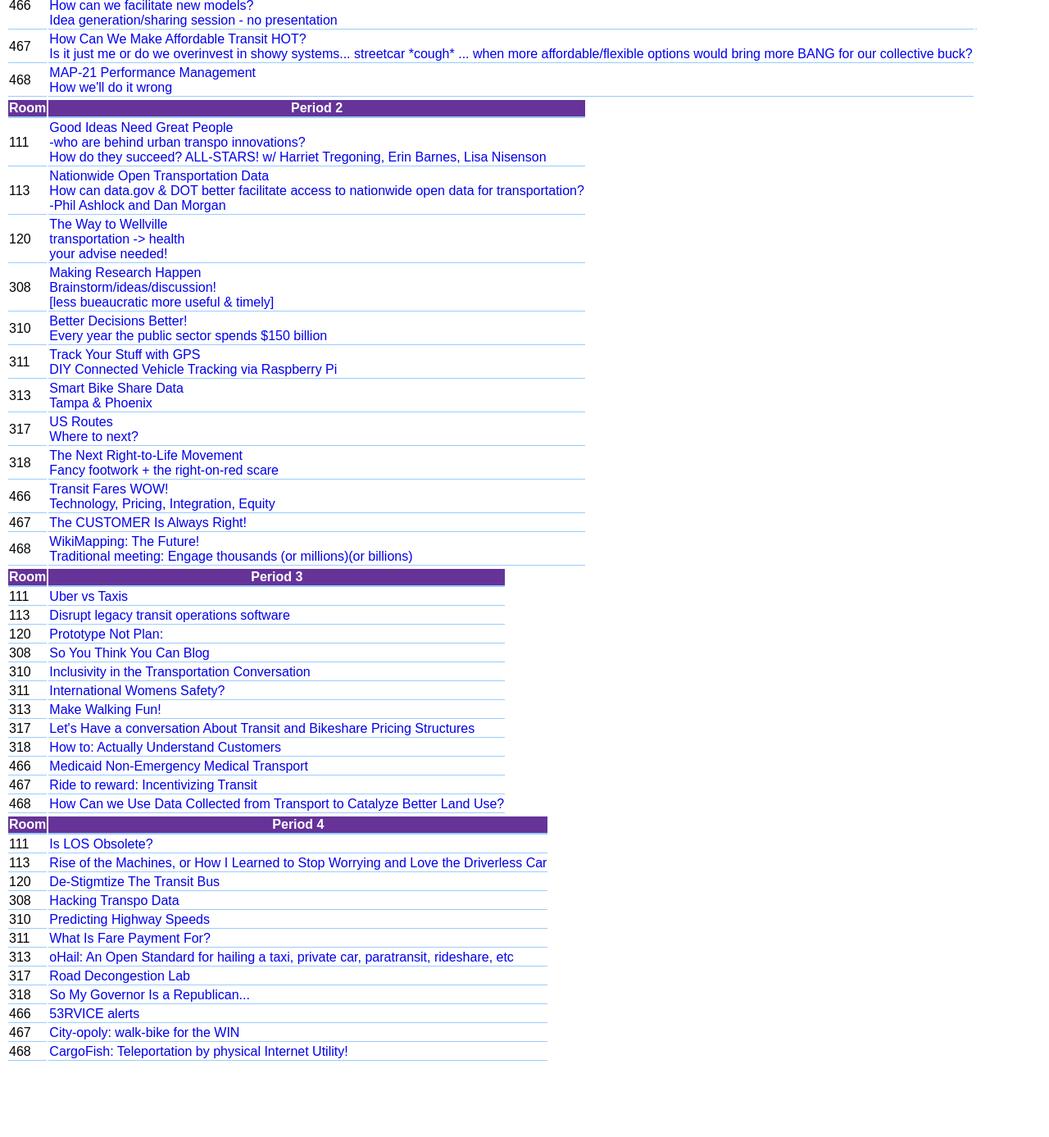
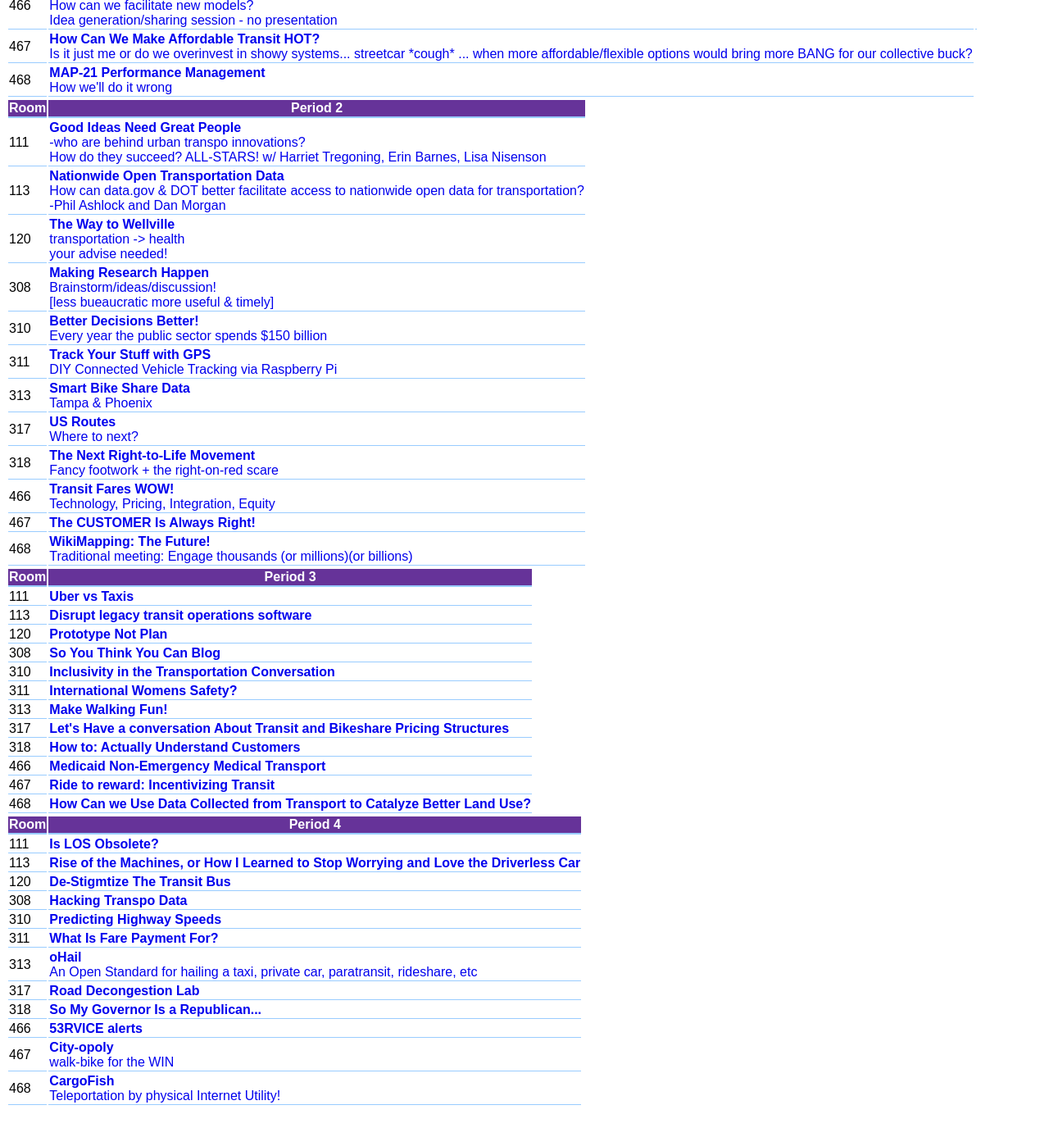
Before and after one commit to transpocamp/transportationcamp.org, a Jekyll site: the page events/dc-2015/schedule.html, which Jekyll copies as it is, in a window 1280 px wide and 1400 px high, scrolled down 778 px. Shown: the top 1387 px of the window at 82% size. Built offline with Jekyll 4.4.1, drawn with Linux system fonts in a browser that asks for light colours; Markdown is read by kramdown in place of the engine named in the settings; before the commit the page ends 2124 px from its top, so only the background shows below that; some of the changed lines change nothing that is shown; some of the changed text lies outside the part shown.

Commit message:
bolding session titles

```diff
--- a/events/dc-2015/schedule.html
+++ b/events/dc-2015/schedule.html
@@ -45,119 +45,119 @@
 <p>
 <table class=wall >
 <tr><th>Room</th><th>Period 1<a name="1"></a></th></tr>
-<tr><td>111</td><td><a href="https://tcamp2015dc.hackpad.com/fmq9egGYo24">Transpo All-Stars in Conversation<br>
-  with Emily Badger (wonkblog), Tim Papandreou (SFMATA), Shin-Pei Tsay (Transit Center), and Gabe Klein (FontinaUS Partners)
+<tr><td>111</td><td><a href="https://tcamp2015dc.hackpad.com/fmq9egGYo24"><strong>Transpo All-Stars in Conversation</strong><br>
+  with Emily Badger (wonkblog), Tim Papandreou (SFMATA), Shin-Pei Tsay (Transit Center), and Gabe Klein (Fontinalis Partners)
 </a></td><td></td><td></td><td></td></tr>
-<tr><td>113</td><td><a href="https://tcamp2015dc.hackpad.com/TvBFPsUCY95">Induced Travel<br>
+<tr><td>113</td><td><a href="https://tcamp2015dc.hackpad.com/TvBFPsUCY95"><strong>Induced Travel</strong><br>
   Let's stop ignoring it and factor it in to transportation infrastructure investment decisions.
 </a></td><td></td><td></td><td></td></tr>
-<tr><td>120</td><td><a href="https://tcamp2015dc.hackpad.com/09F7ZOfiVgZ">Um... What's Up with These Low Gas Prices?<br>
+<tr><td>120</td><td><a href="https://tcamp2015dc.hackpad.com/09F7ZOfiVgZ"><strong>Um... What's Up with These Low Gas Prices?</strong><br>
   AKA gas tax reform
 </a></td><td></td><td></td><td></td></tr>
-<tr><td>308</td><td><a href="https://tcamp2015dc.hackpad.com/m0JGpiproJu">Modernizing TDM<br>
+<tr><td>308</td><td><a href="https://tcamp2015dc.hackpad.com/m0JGpiproJu"><strong>Modernizing TDM</strong><br>
 w/Car-Free AtoZ<br>
   Arlington & Conveyal
 </a></td></tr>
-<tr><td>310</td><td><a href="https://tcamp2015dc.hackpad.com/M4IUTXdKext">How do we measure happiness in Transportation?</a></td></tr>
-<tr><td>311</td><td><a href="https://tcamp2015dc.hackpad.com/qqNthGdi9wY">Bus Routing with OpenStreetMap (data)<br>
+<tr><td>310</td><td><a href="https://tcamp2015dc.hackpad.com/M4IUTXdKext"><strong>How do we measure happiness in Transportation?</strong></a></td></tr>
+<tr><td>311</td><td><a href="https://tcamp2015dc.hackpad.com/qqNthGdi9wY"><strong>Bus Routing with OpenStreetMap (data)</strong><br>
   GoogleMaps is neither free, open, nor responsive to bicyclists' needs<br>
   Mapbox - Conveyal - OSRM
 </a></td></tr>
-<tr><td>313</td><td><a href="https://tcamp2015dc.hackpad.com/HoLUI3CbERc">Flashing Lights<br>
+<tr><td>313</td><td><a href="https://tcamp2015dc.hackpad.com/HoLUI3CbERc"><strong>Flashing Lights</strong><br>
   (Don't) believe the hype! Let's discuss how to study flashing yellow arrows and other signal "innovations" + brainstorm fun new signals
 </a></tr>
-<tr><td>317</td><td><a href="https://tcamp2015dc.hackpad.com/BNawsvjvTEb">Another One Rides the Bus<br>
+<tr><td>317</td><td><a href="https://tcamp2015dc.hackpad.com/BNawsvjvTEb"><strong>Another One Rides the Bus</strong><br>
   Making the bus FUN SEXY SOCIAL!<br>
   Bringing sexy back
 </a></td></tr>
-<tr><td>318</td><td><a href="https://tcamp2015dc.hackpad.com/kJex9gLyqmA">We Count Bikes - Why?<br>
+<tr><td>318</td><td><a href="https://tcamp2015dc.hackpad.com/kJex9gLyqmA"><strong>We Count Bikes - Why?</strong><br>
   What do we do with that data?<br>
   How do we use use it to change the world?
 </a></td><td></td></tr>
-<tr><td>466</td><td><a href="https://tcamp2015dc.hackpad.com/skSyFLDy6Yi">Neighborhood Ridesharing<br>
+<tr><td>466</td><td><a href="https://tcamp2015dc.hackpad.com/skSyFLDy6Yi"><strong>Neighborhood Ridesharing</strong><br>
   How can we facilitate new models?<br>
   Idea generation/sharing session - no presentation
 </a></td><td></td></tr>
-<tr><td>467</td><td><a href="https://tcamp2015dc.hackpad.com/0iqvFJcyLtD">How Can We Make Affordable Transit HOT?<br>
+<tr><td>467</td><td><a href="https://tcamp2015dc.hackpad.com/0iqvFJcyLtD"><strong>How Can We Make Affordable Transit HOT?</strong><br>
   Is it just me or do we overinvest in showy systems... streetcar *cough* ...
   when more affordable/flexible options would bring more BANG for our collective buck?
 </a></td></tr>
-<tr><td>468</td><td><a href="https://tcamp2015dc.hackpad.com/f0qIpUVpMrG">MAP-21 Performance Management<br>
+<tr><td>468</td><td><a href="https://tcamp2015dc.hackpad.com/f0qIpUVpMrG"><strong>MAP-21 Performance Management</strong><br>
   How we'll do it wrong
 </a></td></tr>
 </table>
 <table class=wall >
 <tr><th>Room</th><th>Period 2<a name="2"></a></th></tr>
-<tr><td>111</td><td><a href="https://tcamp2015dc.hackpad.com/hxZV1qi2buq">Good Ideas Need Great People<br>
+<tr><td>111</td><td><a href="https://tcamp2015dc.hackpad.com/hxZV1qi2buq"><strong>Good Ideas Need Great People</strong><br>
   -who are behind urban transpo innovations?<br>
   How do they succeed?
   ALL-STARS! w/ Harriet Tregoning, Erin Barnes, Lisa Nisenson
 </a></td></tr>
-<tr><td>113</td><td><a href="https://tcamp2015dc.hackpad.com/bzhU6NZLFUM">Nationwide Open Transportation Data<br>
+<tr><td>113</td><td><a href="https://tcamp2015dc.hackpad.com/bzhU6NZLFUM"><strong>Nationwide Open Transportation Data</strong><br>
   How can data.gov & DOT better facilitate access to nationwide
   open data for transportation?<br>
   -Phil Ashlock and Dan Morgan
 </a></td></tr>
-<tr><td>120</td><td><a href="https://tcamp2015dc.hackpad.com/mB2vl9HyrF1">The Way to Wellville<br>
+<tr><td>120</td><td><a href="https://tcamp2015dc.hackpad.com/mB2vl9HyrF1"><strong>The Way to Wellville</strong><br>
   transportation -> health<br>
   your advise needed!
 </a></td></tr>
-<tr><td>308</td><td><a href="https://tcamp2015dc.hackpad.com/wqONoX9zHPx">Making Research Happen<br>
+<tr><td>308</td><td><a href="https://tcamp2015dc.hackpad.com/wqONoX9zHPx"><strong>Making Research Happen</strong><br>
   Brainstorm/ideas/discussion!<br>
   [less bueaucratic more useful & timely]
 </a></td></tr>
-<tr><td>310</td><td><a href="https://tcamp2015dc.hackpad.com/qui3XqLYw2L">Better Decisions Better!<br>
+<tr><td>310</td><td><a href="https://tcamp2015dc.hackpad.com/qui3XqLYw2L"><strong>Better Decisions Better!</strong><br>
   Every year the public sector spends $150 billion
 </a></td></tr>
-<tr><td>311</td><td><a href="https://tcamp2015dc.hackpad.com/B9H5artojMz">Track Your Stuff with GPS<br>
+<tr><td>311</td><td><a href="https://tcamp2015dc.hackpad.com/B9H5artojMz"><strong>Track Your Stuff with GPS</strong><br>
   DIY Connected Vehicle Tracking via Raspberry Pi
 </a></td></tr>
-<tr><td>313</td><td><a href="https://tcamp2015dc.hackpad.com/HKfJWOrGROR">Smart Bike Share Data<br>
+<tr><td>313</td><td><a href="https://tcamp2015dc.hackpad.com/HKfJWOrGROR"><strong>Smart Bike Share Data</strong><br>
 Tampa & Phoenix
 </a></td></tr>
-<tr><td>317</td><td><a href="https://tcamp2015dc.hackpad.com/6dRJgNjwaXz">US Routes<br>
+<tr><td>317</td><td><a href="https://tcamp2015dc.hackpad.com/6dRJgNjwaXz"><strong>US Routes</strong><br>
   Where to next?
 </a></td></tr>
-<tr><td>318</td><td><a href="https://tcamp2015dc.hackpad.com/FGD8z3qr8C6">The Next Right-to-Life Movement<br>
+<tr><td>318</td><td><a href="https://tcamp2015dc.hackpad.com/FGD8z3qr8C6"><strong>The Next Right-to-Life Movement</strong><br>
   Fancy footwork + the right-on-red scare
 </a></td></tr>
-<tr><td>466</td><td><a href="https://tcamp2015dc.hackpad.com/vofpTMERZ6S">Transit Fares WOW!<br>
+<tr><td>466</td><td><a href="https://tcamp2015dc.hackpad.com/vofpTMERZ6S"><strong>Transit Fares WOW!</strong><br>
   Technology, Pricing, Integration, Equity
 </a></td></tr>
-<tr><td>467</td><td><a href="https://tcamp2015dc.hackpad.com/RArlHCwVpmA">The CUSTOMER Is Always Right!
+<tr><td>467</td><td><a href="https://tcamp2015dc.hackpad.com/RArlHCwVpmA"><strong>The CUSTOMER Is Always Right!</strong>
 </a></td></tr>
-<tr><td>468</td><td><a href="https://tcamp2015dc.hackpad.com/RGM5MEqMoAZ">WikiMapping: The Future!<br>
+<tr><td>468</td><td><a href="https://tcamp2015dc.hackpad.com/RGM5MEqMoAZ"><strong>WikiMapping: The Future!</strong><br>
   Traditional meeting: Engage thousands (or millions)(or billions)</a></td></tr>
 </table>
 <table class=wall >
 <tr><th>Room</th><th>Period 3<a name="3"></a></th></tr>
-<tr><td>111</td><td><a href="https://tcamp2015dc.hackpad.com/Hb2SMWKlj3F">Uber vs Taxis</a></td></tr>
-<tr><td>113</td><td><a href="https://tcamp2015dc.hackpad.com/BkCJ9HWrdns">Disrupt legacy transit operations software</a></td></tr>
-<tr><td>120</td><td><a href="https://tcamp2015dc.hackpad.com/qvDXzyX7Khv">Prototype Not Plan:</a></td></tr>
-<tr><td>308</td><td><a href="https://tcamp2015dc.hackpad.com/YjExd0ggDaz">So You Think You Can Blog</a></td></tr>
-<tr><td>310</td><td><a href="https://tcamp2015dc.hackpad.com/WnzRB58t4a6">Inclusivity in the Transportation Conversation</a></td></tr>
-<tr><td>311</td><td><a href="https://tcamp2015dc.hackpad.com/theatTreJ8M">International Womens Safety?</a></td></tr>
-<tr><td>313</td><td><a href="https://tcamp2015dc.hackpad.com/1ljGejbIudB">Make Walking Fun!</a></td></tr>
-<tr><td>317</td><td><a href="https://tcamp2015dc.hackpad.com/9A4RikS7Uwu">Let's Have a conversation About Transit and Bikeshare Pricing Structures</a></td></tr>
-<tr><td>318</td><td><a href="https://tcamp2015dc.hackpad.com/wtbWAngS5sC">How to: Actually Understand Customers</a></td></tr>
-<tr><td>466</td><td><a href="https://tcamp2015dc.hackpad.com/umTt1qhgqvV">Medicaid Non-Emergency Medical Transport</a></td></tr>
-<tr><td>467</td><td><a href="https://tcamp2015dc.hackpad.com/T6SarW8Gsqo">Ride to reward: Incentivizing Transit</a></td></tr>
-<tr><td>468</td><td><a href="https://tcamp2015dc.hackpad.com/yELVej0drcA">How Can we Use Data Collected from Transport to Catalyze Better Land Use?</a></td></tr>
+<tr><td>111</td><td><a href="https://tcamp2015dc.hackpad.com/Hb2SMWKlj3F"><strong>Uber vs Taxis</strong></a></td></tr>
+<tr><td>113</td><td><a href="https://tcamp2015dc.hackpad.com/BkCJ9HWrdns"><strong>Disrupt legacy transit operations software</strong></a></td></tr>
+<tr><td>120</td><td><a href="https://tcamp2015dc.hackpad.com/qvDXzyX7Khv"><strong>Prototype Not Plan</strong></a></td></tr>
+<tr><td>308</td><td><a href="https://tcamp2015dc.hackpad.com/YjExd0ggDaz"><strong>So You Think You Can Blog</strong></a></td></tr>
+<tr><td>310</td><td><a href="https://tcamp2015dc.hackpad.com/WnzRB58t4a6"><strong>Inclusivity in the Transportation Conversation</strong></a></td></tr>
+<tr><td>311</td><td><a href="https://tcamp2015dc.hackpad.com/theatTreJ8M"><strong>International Womens Safety?</strong></a></td></tr>
+<tr><td>313</td><td><a href="https://tcamp2015dc.hackpad.com/1ljGejbIudB"><strong>Make Walking Fun!</strong></a></td></tr>
+<tr><td>317</td><td><a href="https://tcamp2015dc.hackpad.com/9A4RikS7Uwu"><strong>Let's Have a conversation About Transit and Bikeshare Pricing Structures</strong></a></td></tr>
+<tr><td>318</td><td><a href="https://tcamp2015dc.hackpad.com/wtbWAngS5sC"><strong>How to: Actually Understand Customers</strong></a></td></tr>
+<tr><td>466</td><td><a href="https://tcamp2015dc.hackpad.com/umTt1qhgqvV"><strong>Medicaid Non-Emergency Medical Transport</strong></a></td></tr>
+<tr><td>467</td><td><a href="https://tcamp2015dc.hackpad.com/T6SarW8Gsqo"><strong>Ride to reward: Incentivizing Transit</strong></a></td></tr>
+<tr><td>468</td><td><a href="https://tcamp2015dc.hackpad.com/yELVej0drcA"><strong>How Can we Use Data Collected from Transport to Catalyze Better Land Use?</strong></a></td></tr>
 </table>
 <table class=wall >
 <tr><th>Room</th><th>Period 4<a name="4"></a></th></tr>
-<tr><td>111</td><td><a href="https://tcamp2015dc.hackpad.com/uWzoaB6A7pm">Is LOS Obsolete?</a></td></tr>
-<tr><td>113</td><td><a href="https://tcamp2015dc.hackpad.com/eNGkN5BUYeQ">Rise of the Machines, or How I Learned to Stop Worrying and Love the Driverless Car</a></td></tr>
-<tr><td>120</td><td><a href="https://tcamp2015dc.hackpad.com/lbh07RYdspN">De-Stigmtize The Transit Bus</a></td></tr>
-<tr><td>308</td><td><a href="https://tcamp2015dc.hackpad.com/ezjrwXbqtxp">Hacking Transpo Data</a></td></tr>
-<tr><td>310</td><td><a href="https://tcamp2015dc.hackpad.com/LnHMj7PfH4w">Predicting Highway Speeds</a></td></tr>
-<tr><td>311</td><td><a href="https://tcamp2015dc.hackpad.com/RiR8rTaBNOV">What Is Fare Payment For?</a></td></tr>
-<tr><td>313</td><td><a href="https://tcamp2015dc.hackpad.com/hVEhfbuk3Nm">oHail: An Open Standard for hailing a taxi, private car, paratransit, rideshare, etc</a></td></tr>
-<tr><td>317</td><td><a href="https://tcamp2015dc.hackpad.com/CcBTHEWJExQ">Road Decongestion Lab</a></td></tr>
-<tr><td>318</td><td><a href="https://tcamp2015dc.hackpad.com/bbrRtOcGBaX">So My Governor Is a Republican...</a></td></tr>
-<tr><td>466</td><td><a href="https://tcamp2015dc.hackpad.com/alxQgddcj0p">53RVICE alerts</a></td></tr>
-<tr><td>467</td><td><a href="https://tcamp2015dc.hackpad.com/zS5K1Iuf8xd">City-opoly: walk-bike for the WIN</a></td></tr>
-<tr><td>468</td><td><a href="https://tcamp2015dc.hackpad.com/oi4HcqfsQi9">CargoFish: Teleportation by physical Internet Utility!</a></td></tr>
+<tr><td>111</td><td><a href="https://tcamp2015dc.hackpad.com/uWzoaB6A7pm"><strong>Is LOS Obsolete?</strong></a></td></tr>
+<tr><td>113</td><td><a href="https://tcamp2015dc.hackpad.com/eNGkN5BUYeQ"><strong>Rise of the Machines, or How I Learned to Stop Worrying and Love the Driverless Car</strong></a></td></tr>
+<tr><td>120</td><td><a href="https://tcamp2015dc.hackpad.com/lbh07RYdspN"><strong>De-Stigmtize The Transit Bus</strong></a></td></tr>
+<tr><td>308</td><td><a href="https://tcamp2015dc.hackpad.com/ezjrwXbqtxp"><strong>Hacking Transpo Data</strong></a></td></tr>
+<tr><td>310</td><td><a href="https://tcamp2015dc.hackpad.com/LnHMj7PfH4w"><strong>Predicting Highway Speeds</strong></a></td></tr>
+<tr><td>311</td><td><a href="https://tcamp2015dc.hackpad.com/RiR8rTaBNOV"><strong>What Is Fare Payment For?</strong></a></td></tr>
+<tr><td>313</td><td><a href="https://tcamp2015dc.hackpad.com/hVEhfbuk3Nm"><strong>oHail</strong></br>An Open Standard for hailing a taxi, private car, paratransit, rideshare, etc</a></td></tr>
+<tr><td>317</td><td><a href="https://tcamp2015dc.hackpad.com/CcBTHEWJExQ"><strong>Road Decongestion Lab</strong></a></td></tr>
+<tr><td>318</td><td><a href="https://tcamp2015dc.hackpad.com/bbrRtOcGBaX"><strong>So My Governor Is a Republican...</strong></a></td></tr>
+<tr><td>466</td><td><a href="https://tcamp2015dc.hackpad.com/alxQgddcj0p"><strong>53RVICE alerts</strong></a></td></tr>
+<tr><td>467</td><td><a href="https://tcamp2015dc.hackpad.com/zS5K1Iuf8xd"><strong>City-opoly</strong><br>walk-bike for the WIN</a></td></tr>
+<tr><td>468</td><td><a href="https://tcamp2015dc.hackpad.com/oi4HcqfsQi9"><strong>CargoFish</strong><br>Teleportation by physical Internet Utility!</a></td></tr>
 </table>
 <p>
 &nbsp;
```
